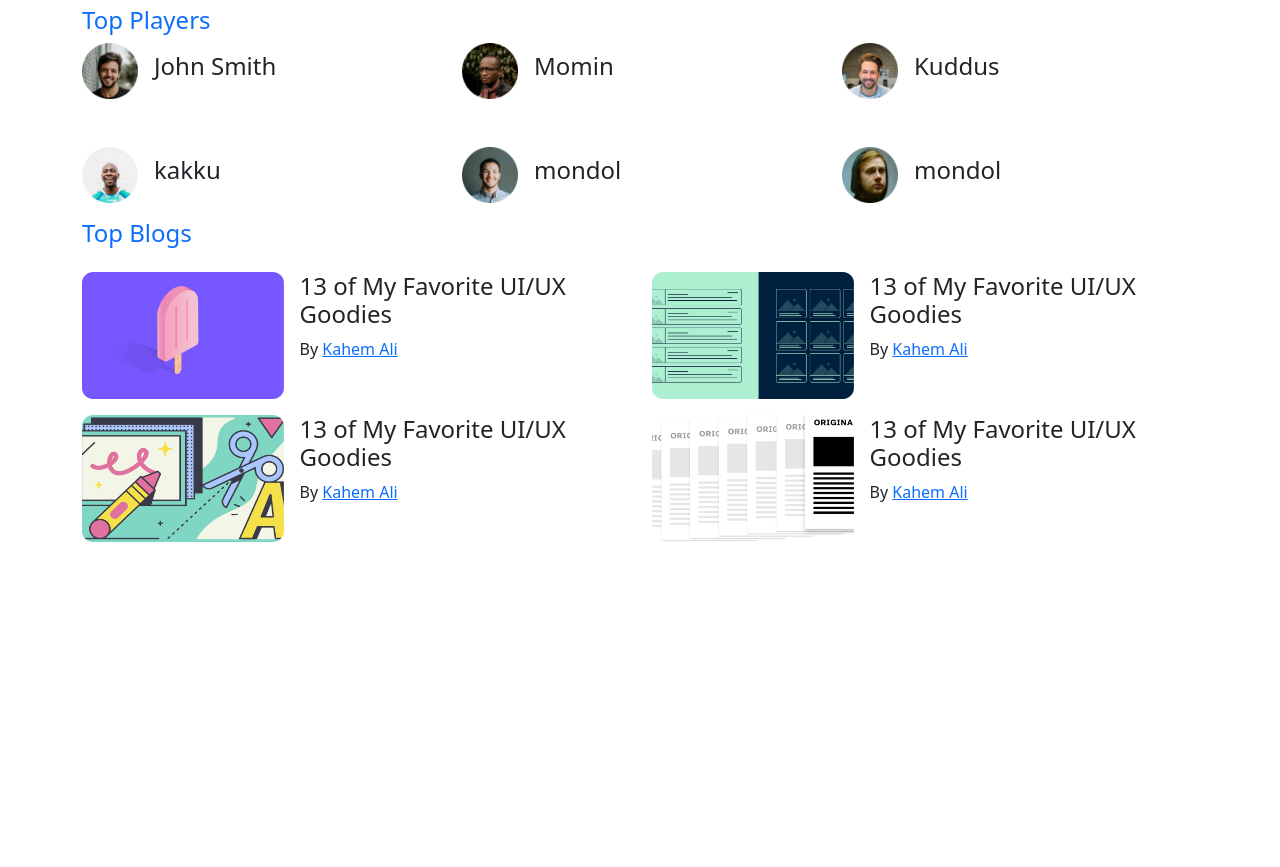
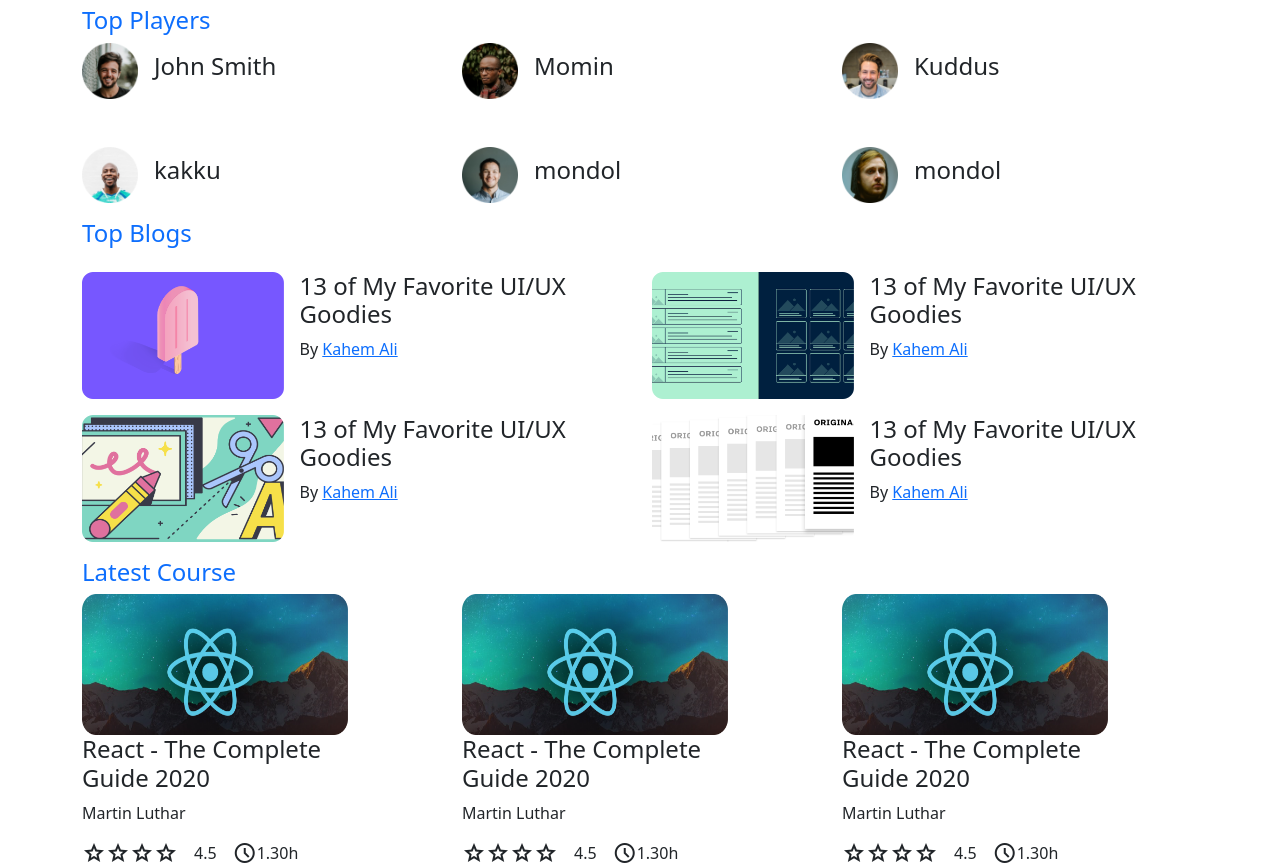
Before and after one commit to AlamNurul95/leader-board-bootstrap, a plain HTML site: page index.html in a window 1280 px wide. Shown: the part 87-954 px from the top of the page. Before the commit the page ends 800 px from the top, so only its background shows below. Drawn offline with nearby package versions, Linux system fonts and the light colour scheme.

Commit message:
first commit

```diff
--- a/index.html
+++ b/index.html
@@ -7,6 +7,8 @@
     <meta name="viewport" content="width=device-width, initial-scale=1.0">
     <title>Leader Board</title>
     <link rel="stylesheet" href="/css/bootstrap.min.css">
+    <link rel="stylesheet"
+        href="https://fonts.googleapis.com/css2?family=Material+Symbols+Outlined:opsz,wght,FILL,GRAD@20..48,100..700,0..1,-50..200" />
 </head>
 
 <body>
@@ -116,6 +118,99 @@
                     </div>
                 </div>
             </div>
+            <div>
+                <h4 class="text-primary mt-3">Latest Course</h4>
+            </div>
+            <div class="row">
+                <div class="col-lg-4">
+                    <img src="images/courses/course-1.png" alt="" srcset="" width="266px" height="141px">
+                    <h4>React - The Complete <br>
+                        Guide 2020
+                    </h4>
+                    <p>Martin Luthar</p>
+                    <div class="d-flex align-items-center">
+                        <span class="material-symbols-outlined">
+                            star
+                        </span>
+                        <span class="material-symbols-outlined">
+                            star
+                        </span>
+                        <span class="material-symbols-outlined">
+                            star
+                        </span>
+                        <span class="material-symbols-outlined">
+                            star
+                        </span>
+
+                        <span class="ms-3 me-3">4.5</span>
+                        <span class="material-symbols-outlined">
+                            schedule
+                        </span>
+                        <span>1.30h</span>
+
+                    </div>
+
+                </div>
+                <div class="col-lg-4">
+                    <img src="images/courses/course-1.png" alt="" srcset="" width="266px" height="141px">
+                    <h4>React - The Complete <br>
+                        Guide 2020
+                    </h4>
+                    <p>Martin Luthar</p>
+                    <div class="d-flex align-items-center">
+                        <span class="material-symbols-outlined">
+                            star
+                        </span>
+                        <span class="material-symbols-outlined">
+                            star
+                        </span>
+                        <span class="material-symbols-outlined">
+                            star
+                        </span>
+                        <span class="material-symbols-outlined">
+                            star
+                        </span>
+
+                        <span class="ms-3 me-3">4.5</span>
+                        <span class="material-symbols-outlined">
+                            schedule
+                        </span>
+                        <span>1.30h</span>
+
+                    </div>
+
+                </div>
+                <div class="col-lg-4">
+                    <img src="images/courses/course-1.png" alt="" srcset="" width="266px" height="141px">
+                    <h4>React - The Complete <br>
+                        Guide 2020
+                    </h4>
+                    <p>Martin Luthar</p>
+                    <div class="d-flex align-items-center">
+                        <span class="material-symbols-outlined">
+                            star
+                        </span>
+                        <span class="material-symbols-outlined">
+                            star
+                        </span>
+                        <span class="material-symbols-outlined">
+                            star
+                        </span>
+                        <span class="material-symbols-outlined">
+                            star
+                        </span>
+
+                        <span class="ms-3 me-3">4.5</span>
+                        <span class="material-symbols-outlined">
+                            schedule
+                        </span>
+                        <span>1.30h</span>
+
+                    </div>
+
+                </div>
+
+            </div>
 
         </section>
 
```
